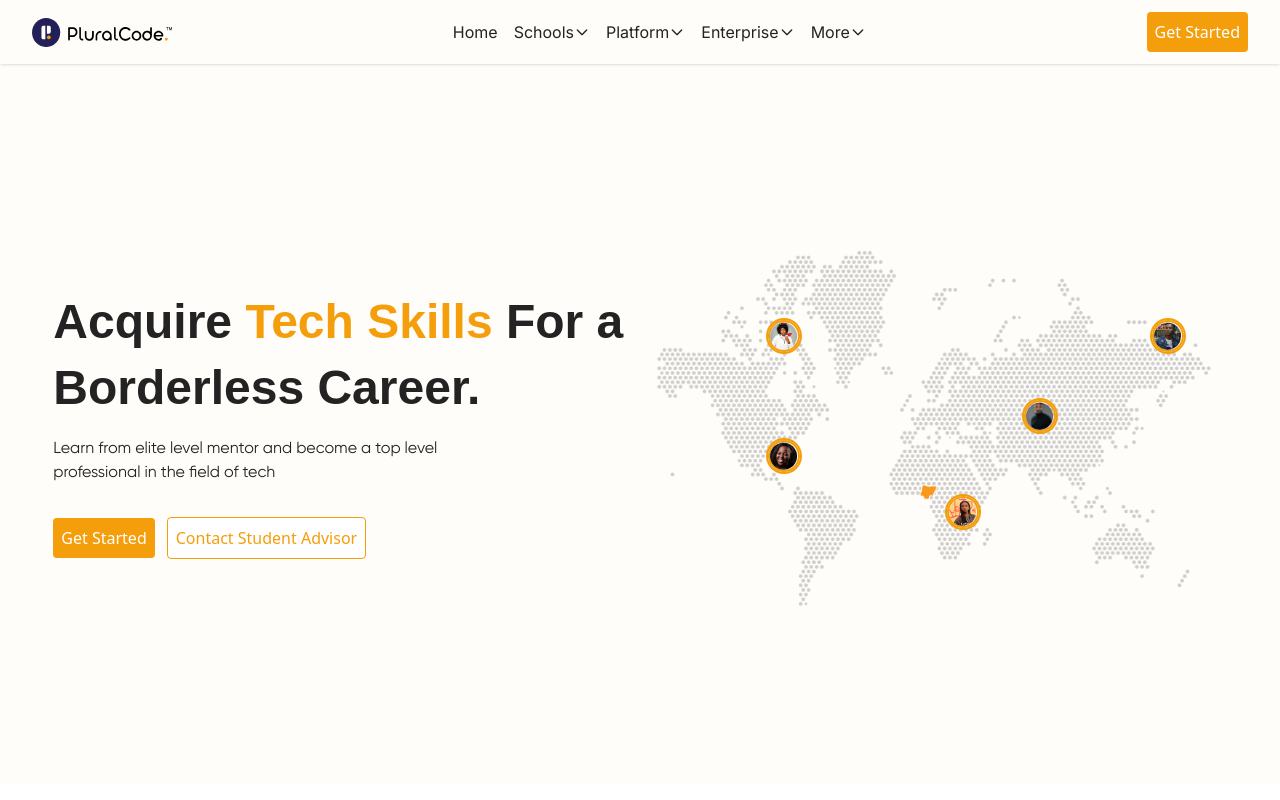
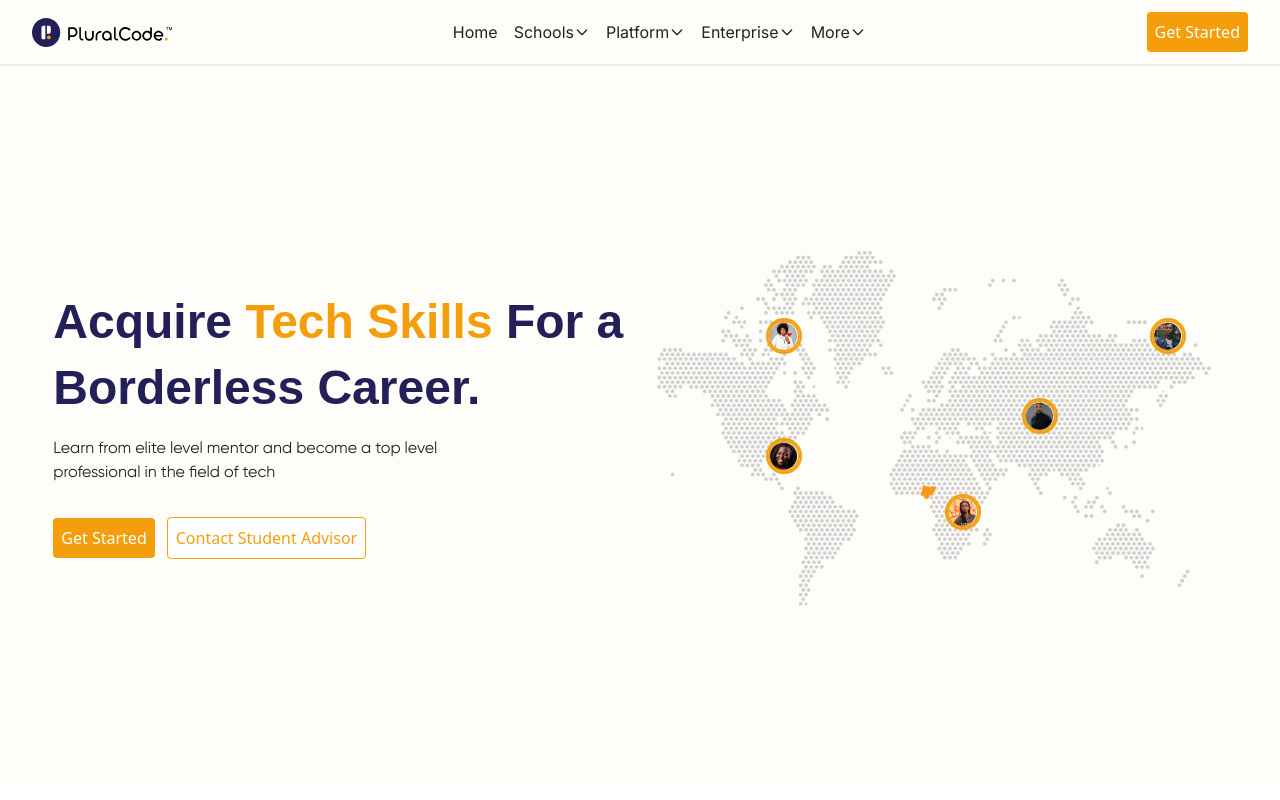
Before and after one commit to emeraldhycient/pluralcode, a React (Vite) app: page / in a window 1280 px wide. Shown: the top 800 px of the page. Built offline with nearby package versions, Linux system fonts and the light colour scheme.

Commit message:
[changed] color for header

```diff
--- a/src/components/home/HeroSection.jsx
+++ b/src/components/home/HeroSection.jsx
@@ -18,7 +18,7 @@ function HeroSection() {
           data-aos="fade-right"
           data-aos-duration="2000"
         >
-          <h1 className="text-4xl md:text-5xl font-bold text-[#222057] font-gilroy text-center lg:text-left  w-full align-left text-[#232323] mb-4 lg:leading-snug	">
+          <h1 className="text-4xl md:text-5xl font-bold  font-gilroy text-center lg:text-left  w-full align-left text-[#222057] mb-4 lg:leading-snug	">
             Acquire <span className="text-amber-500">Tech Skills</span> For a
             Borderless Career.
           </h1>
```
